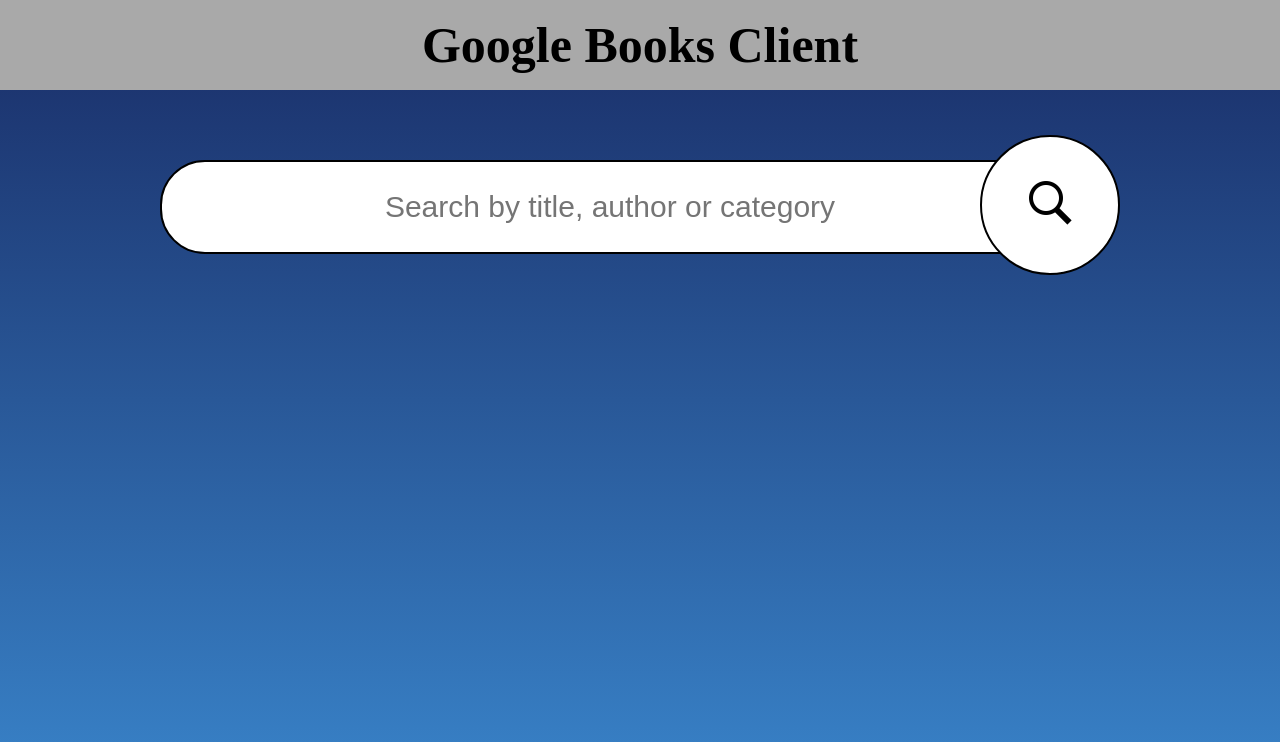
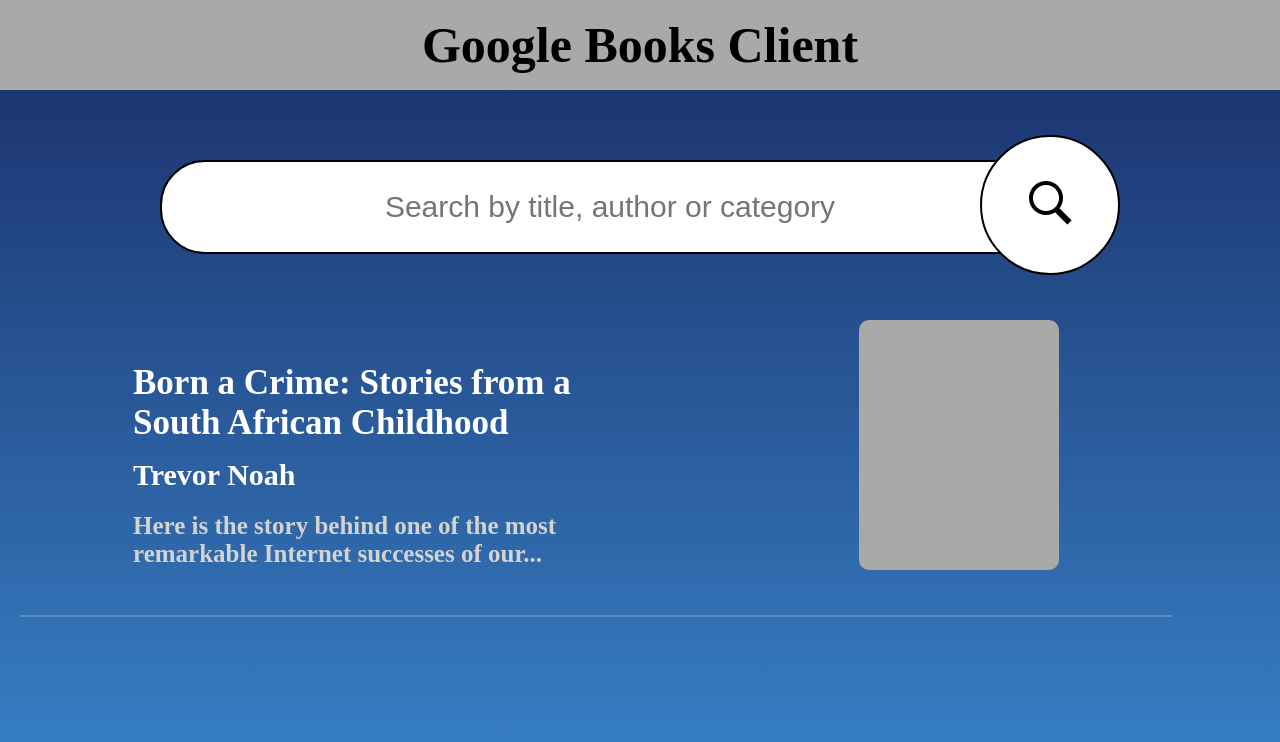
Before and after one commit to b0rgsta/google-books-client, a plain HTML site: page index.html in a window 1280 px wide. Drawn offline with Linux system fonts and the light colour scheme.

Commit message:
Added grid template for search results

```diff
--- /dev/null
+++ b/css/grid.scss
@@ -0,0 +1,28 @@
+.grid {
+  display: flex;
+  flex-direction: column;
+  height: 370px;
+}
+.item {
+  align-items: center;
+  display: flex;
+  flex-direction: row;
+  justify-content: space-around;
+  margin: 20px;
+  width: 90vw;
+  height: 300px;
+  border-bottom: 2px solid #FFFFFF33;
+  .text {
+    max-width: 500px;
+  }
+
+  .image {
+    height: 250px;
+    width: 200px;
+    background-color: darkgray;
+    border-radius: 10px;
+    margin-bottom: 50px;
+    margin-top: 10px;
+  }
+
+}
--- a/css/main.scss
+++ b/css/main.scss
@@ -1,5 +1,6 @@
 @import "header";
 @import "search";
+@import "grid";
 
 * {
   margin: 0;
@@ -26,3 +27,13 @@
   font-size: 35px;
   margin-bottom: 15px;
 }
+
+h3 {
+  font-size: 30px;
+  margin-bottom: 20px;
+}
+h4 {
+  font-size: 25px;
+  color: lightgrey;
+
+}
--- a/index.html
+++ b/index.html
@@ -20,5 +20,17 @@
         <button onclick=""><img src="assets/search_glass.png" alt="" /></button>
       </div>
     </div>
+
+    <div class="grid">
+      <div class="item">
+        <div class="text">
+          <h2>Born a Crime: Stories from a South African Childhood</h2>
+          <h3>Trevor Noah</h3>
+          <h4>Here is the story behind one of the most remarkable Internet successes of our...</h4>
+        </div>
+        <div class="image">
+        </div>
+      </div>
+    </div>
   </body>
 </html>
```
Also changed, not shown: css/grid.css (added), css/main.css.
